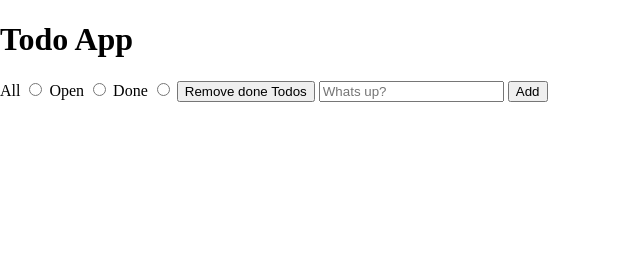
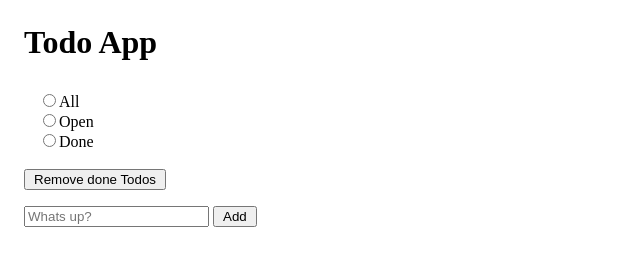
Before and after one commit to Artromi/todo-app, a plain HTML site: page index.html in a window 1280 px wide. Shown: the whole page, without its empty margins (0-640 px from the left). Drawn offline with Linux system fonts and the light colour scheme.

Commit message:
add:styling and ids

```diff
--- a/index.html
+++ b/index.html
@@ -12,15 +12,22 @@
     </header>
     <main>
       <form>
-        <label for="all">All</label>
-        <input type="radio" id="all" />
-        <label for="open">Open</label>
-        <input type="radio" id="open" />
-        <label for="done">Done</label>
-        <input type="radio" id="done" />
-        <button>Remove done Todos</button>
-        <input type="text" placeholder="Whats up?" />
-        <button>Add</button>
+        <fieldset>
+          <label for="all">
+            <input type="radio" id="all" name="radio-options" />All
+          </label>
+          <label for="open">
+            <input type="radio" id="open" name="radio-options" />Open</label
+          >
+          <label for="done">
+            <input type="radio" id="done" name="radio-options" />Done</label
+          >
+        </fieldset>
+        <button id="btn-remove">Remove done Todos</button>
+        <div>
+          <input type="text" placeholder="Whats up?" id="add-todo-txt" />
+          <button id="btn-add">Add</button>
+        </div>
       </form>
     </main>
     <script src="script.js"></script>
--- a/style.css
+++ b/style.css
@@ -6,3 +6,17 @@
 body {
   margin: 0;
 }
+fieldset {
+  display: flex;
+  flex-direction: column;
+  border: none;
+}
+main,
+header {
+  margin: 1.5rem;
+}
+
+button {
+  margin-block: 0.5rem;
+  padding-inline: 0.5rem;
+}
```
